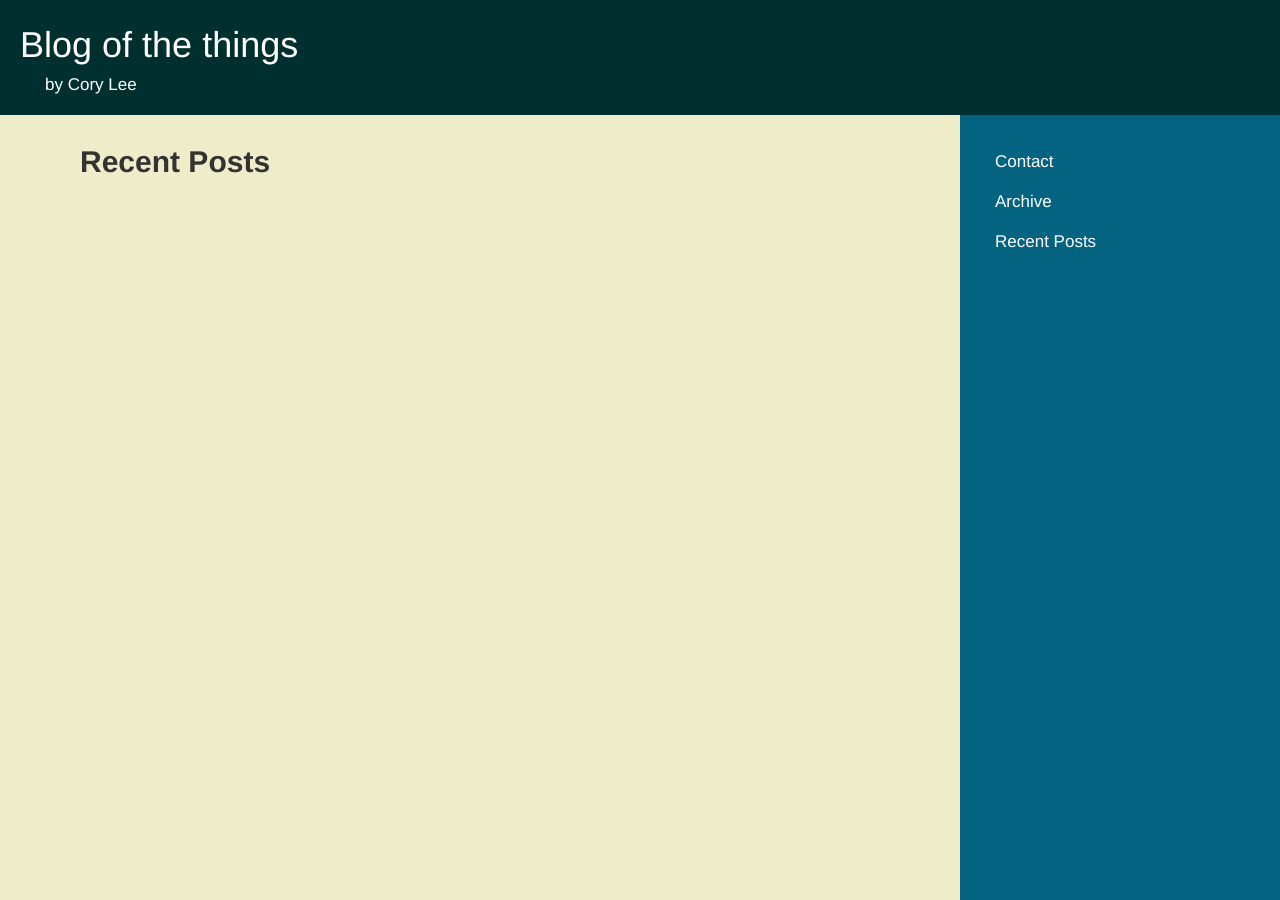
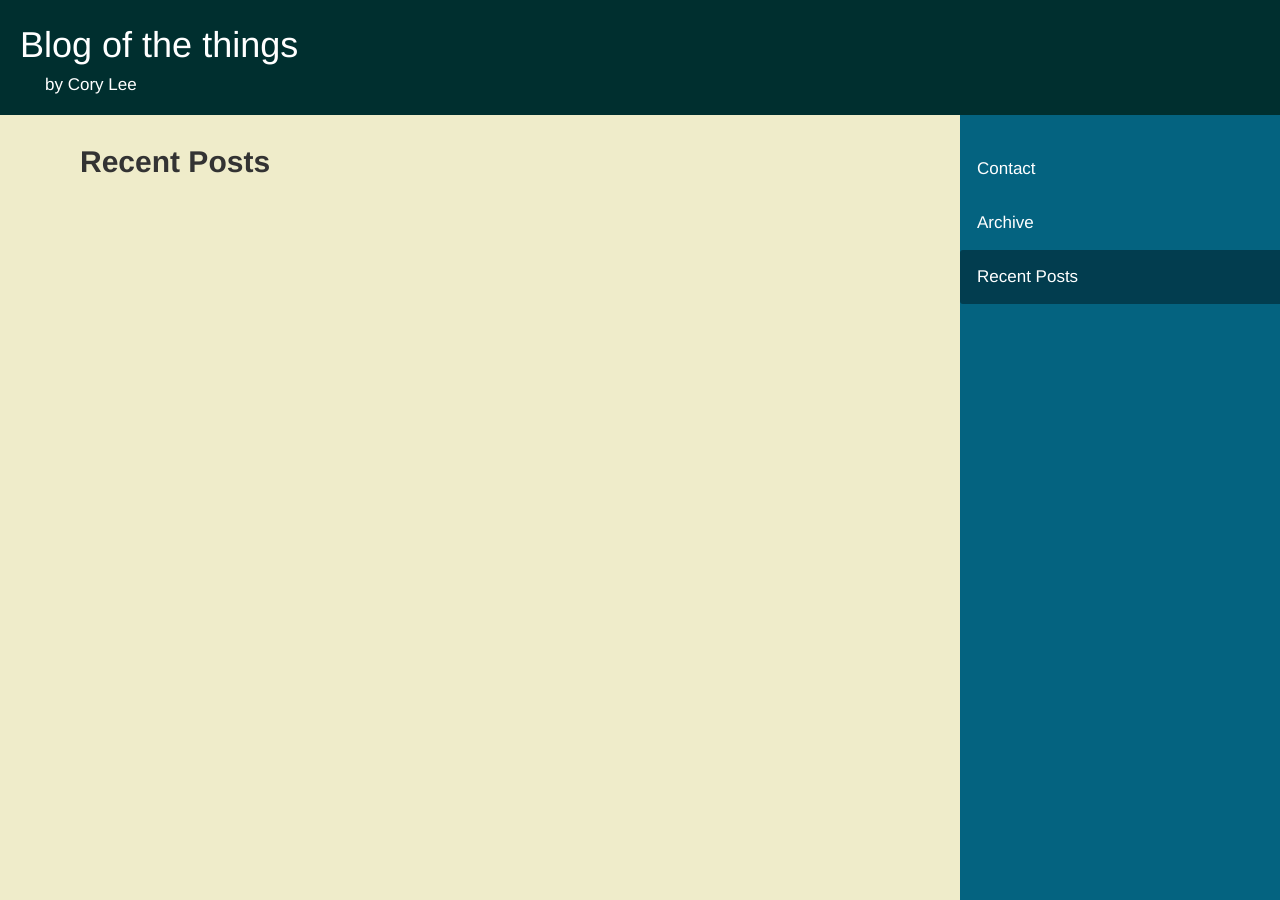
Before and after one commit to coryleeio/jekblog, a Jekyll site: the page built from index.html, in a window 1280 px wide and 900 px high. Built offline with Jekyll 4.4.1, drawn with Linux system fonts in a browser that asks for light colours; nearby versions of some CDN libraries.

Commit message:
Sidebar onhovers

```diff
--- a/_includes/sidebar.html
+++ b/_includes/sidebar.html
@@ -3,11 +3,11 @@
 		{% for node in site.pages %}
 			{% unless node.exclude_sidebar == true %}
 			  {% if page.url == node.url %}
-			    <div class="entry active" role="presentation">
-			    	<a href="{{node.url}}" class="active">{{ node.title }}</a>
+			    <div class="entry active">
+			    	<a href="{{node.url}}">{{ node.title }}</a>
 			    </div>
 			  {% else %}
-			    <div class="entry" role="presentation"><a href="{{node.url}}">{{ node.title }}</a></div>
+			    <div class="entry"><a href="{{node.url}}">{{ node.title }}</a></div>
 			  {% endif %}
 		{% endunless %}
 		{% endfor %}
--- a/css/styles.scss
+++ b/css/styles.scss
@@ -43,8 +43,8 @@
 }
 
 .signOff {
-	margin-left:45px;
-	padding-bottom:20px;
+	margin-left: 45px;
+	padding-bottom: 20px;
 }
 
 .mainMargin {
@@ -55,15 +55,27 @@
     position: absolute;
     right: 0;
     min-height: 100%;
+    padding:0px;
     .sidebar {
+    	width:100%;
     	padding-top: 27px;
     	position: fixed;
     	a {
+    		display:block;
+    		width:100%;
     		padding: 10px;
     		color: $light-text-color;
+    		text-decoration: none;
     	}
+
 		.entry {
-			padding: 10px;
+			width:100%;
+    		border-radius: 3px;
+			padding: 7px;
+		}
+
+		.entry:hover, .active {
+			background: darken( $accent-color, 10%);
 		}
 	}
 }
```
Lines whose indentation alone changed are shown as unchanged.
